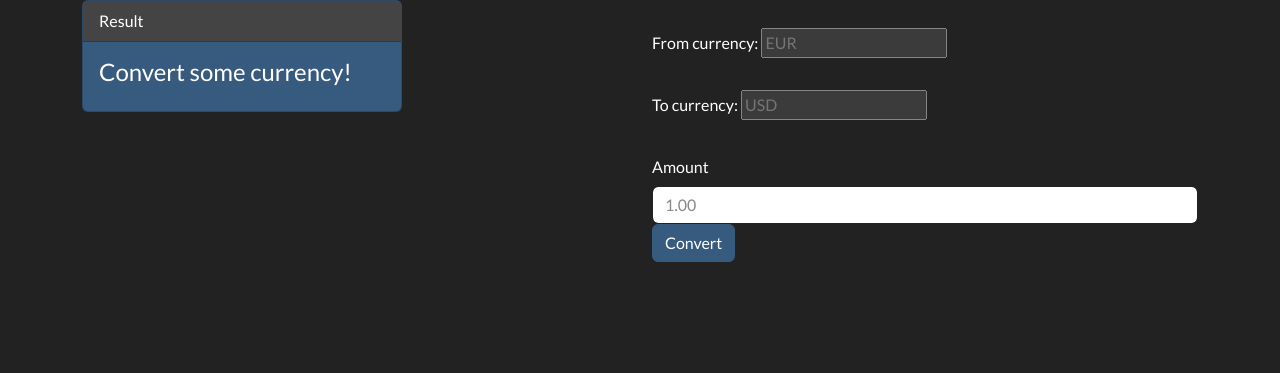
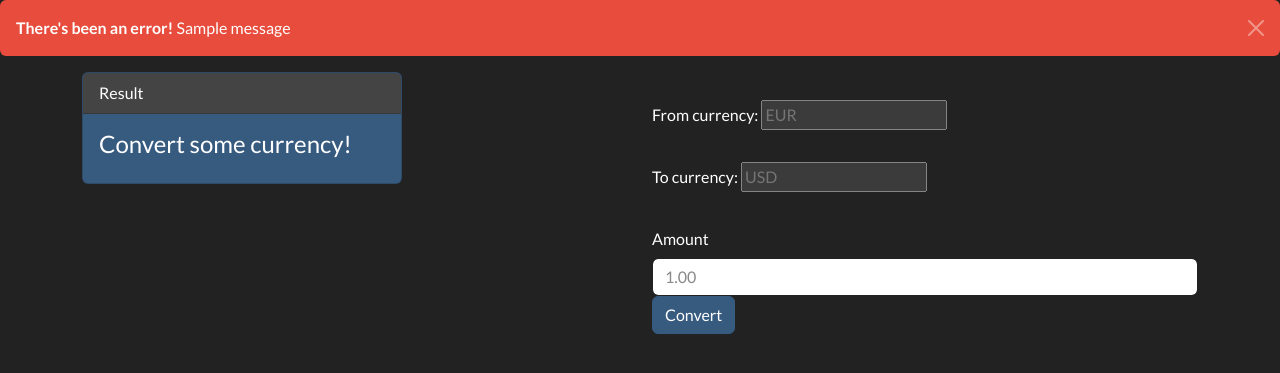
Before and after one commit to Rethdawg/loyal_companion, a Django app: page /currency/converter/ in a window 1280 px wide. Shown: the part 72-445 px from the top of the page. Run offline with Django 5.2, Linux system fonts and the light colour scheme; data comes from the database, SQL or seed files in the repository; both versions use the stored data as it was after the commit; tables that the repository leaves empty hold one stand-in row (values such as "Sample post"); one stand-in notice (Sample message) is shown; parts of the project's set-up code (start-up, migrations or seed data) failed here and were passed over; some libraries are stand-ins or nearby versions.

Commit message:
Currency Mogul bad data protection.
- Introduced a messaging system when user input is invalid.

```diff
--- a/currency_mogul/api_utils.py
+++ b/currency_mogul/api_utils.py
@@ -1,6 +1,7 @@
 # Module containing utilities on calling APIs, as well as their endpoints and keys
 import requests as reqs
 from .utils import plot_currency
+from django.contrib import messages
 
 HOST_FRANKFURTER = "http://api.frankfurter.app"
 ENDPOINT = '/latest'
@@ -72,9 +73,10 @@ def convert_currency(from_cur: str, to_cur: str, amount: float) -> dict:
     return money_dict
 
 
-def show_historical(from_time: str, to_time: str, from_cur: str, to_cur: str, amount: float) -> None:
+def show_historical(request, from_time: str, to_time: str, from_cur: str, to_cur: str, amount: float) -> None:
     """
     Receives a set of values and uses them to call the Frankfurter api for historical rates.
+    :param request: request obj
     :param from_time: str
     :param to_time: str
     :param from_cur: str
@@ -91,3 +93,6 @@ def show_historical(from_time: str, to_time: str, from_cur: str, to_cur: str, am
     if frankfurter_r.ok:
         historical_dict = frankfurter_r.json()
         plot_currency(historical_dict)
+    else:
+        messages.error(request, 'Bad response from the API. It is down, or the details you provided'
+                                'weren\'t valid.')
--- a/currency_mogul/templates/currency_mogul/base.html
+++ b/currency_mogul/templates/currency_mogul/base.html
@@ -65,6 +65,16 @@
       src="https://stackpath.bootstrapcdn.com/bootstrap/4.5.0/js/bootstrap.min.js"
       integrity="sha384-OgVRvuATP1z7JjHLkuOU7Xw704+h835Lr+6QL9UvYjZE3Ipu6Tp75j7Bh/kR0JKI"
       crossorigin="anonymous"></script>
+<div class="row">
+  <div class="col-12">
+    {% for message in messages %}
+    <div class="alert alert-dismissible alert-danger">
+      <button type="button" class="btn-close" data-bs-dismiss="alert"></button>
+      <strong>There's been an error!</strong> {{ message }}
+    </div>
+    {% endfor %}
+  </div>
+</div>
 {% block content %}{% endblock %}
 </body>
 </html>
--- a/currency_mogul/views.py
+++ b/currency_mogul/views.py
@@ -1,4 +1,5 @@
 from django.shortcuts import render
+from django.contrib import messages
 from .api_utils import show_historical, show_all_rates, convert_currency
 from .utils import clear_graph
 from .models import Currency
@@ -17,13 +18,18 @@ def index(request):
     if request.method == 'POST':
         amount = request.POST['from_amount']
         from_curr = request.POST['from_curr']
+        money_dict = show_all_rates(amount, from_curr)
         context.update({
             'money_dict': show_all_rates(amount, from_curr)
         })
     else:
+        money_dict = show_all_rates()
         context.update({
             'money_dict': show_all_rates()
         })
+    if not money_dict:
+        messages.error(request, 'Bad response from the API. It is down, or the details you provided'
+                                'weren\'t valid.')
     return render(request, 'currency_mogul/index.html', context=context)
 
 
@@ -67,7 +73,10 @@ def converter(request):
         from_curr = request.POST['from_curr']
         from_amount = request.POST['amount']
         to_curr = request.POST['to_curr']
-
+        money_dict = convert_currency(from_curr, to_curr, from_amount)
+        if not money_dict:
+            messages.error(request, 'Bad response from the API. It is down, or the details you provided'
+                                    'weren\'t valid.')
         context.update({
             'money_dict': convert_currency(from_curr, to_curr, from_amount),
             'from_amount': from_amount,
--- a/memory_crystal/forms.py
+++ b/memory_crystal/forms.py
@@ -23,7 +23,7 @@ class MemoForm(forms.ModelForm):
         }
 
 
-MemoFormSet = forms.formset_factory(MemoForm,  formset=BaseMemoFormset)
+# MemoFormSet = forms.formset_factory(MemoForm,  formset=BaseMemoFormset)
 
 
 class CategoryForm(forms.ModelForm):
```
Also changed, not shown: db.sqlite3.
